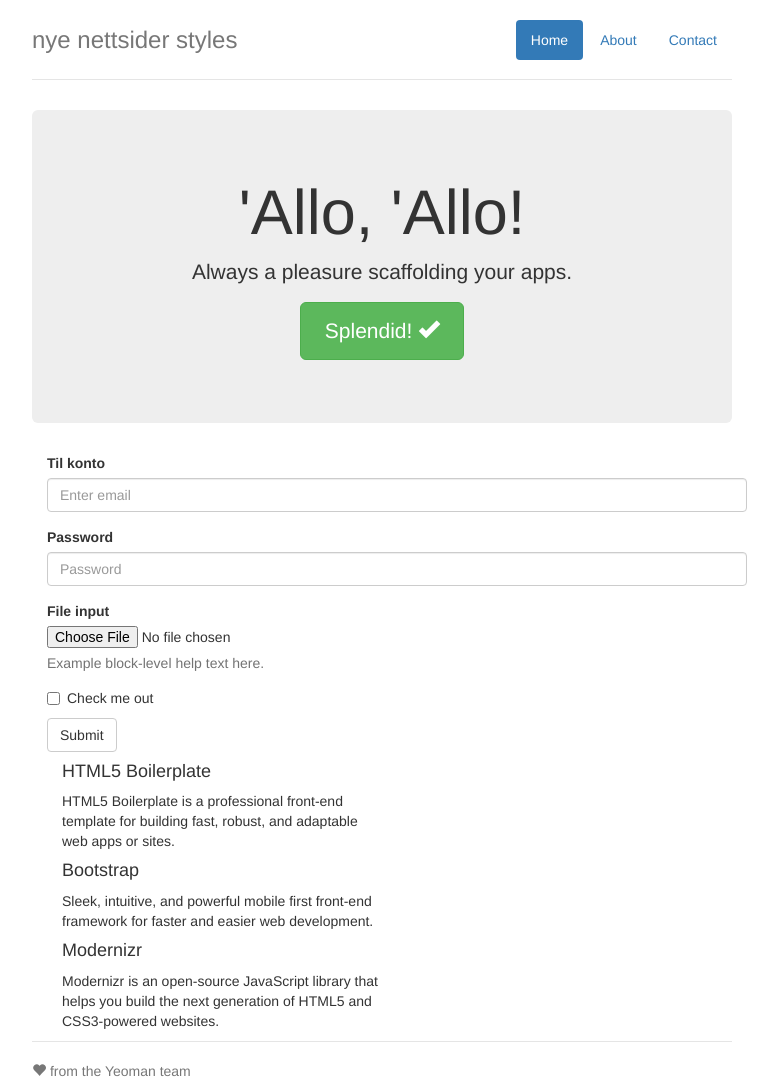
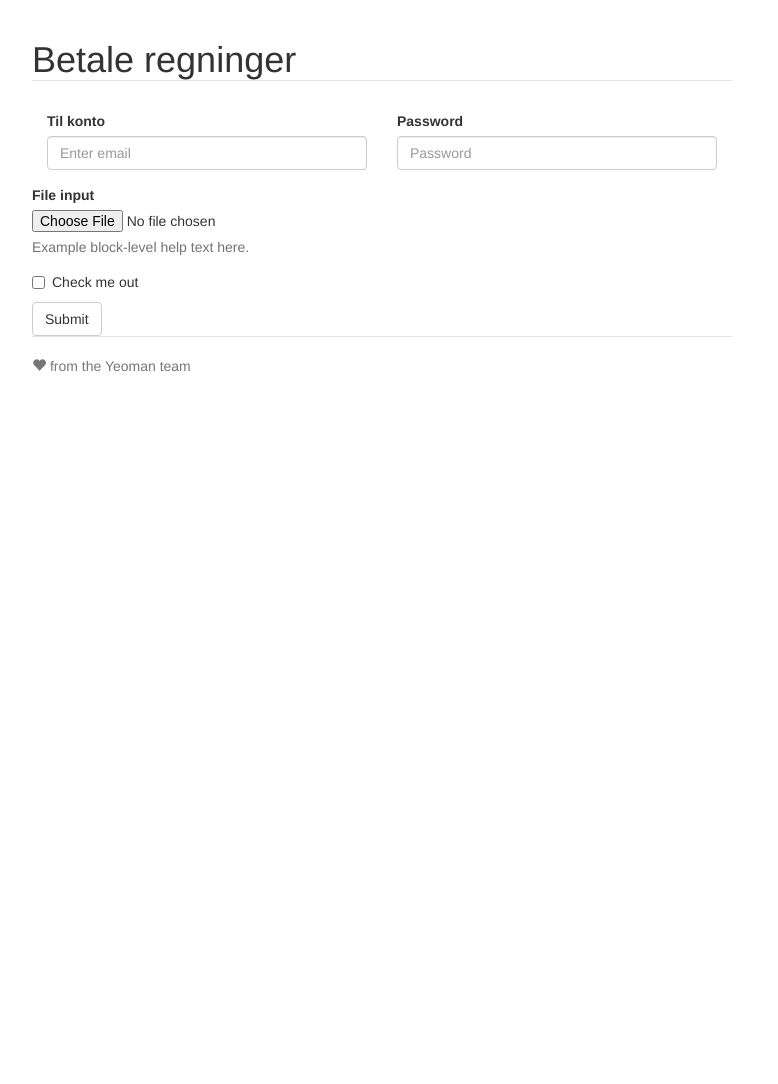
Before and after one commit to andnorda/responsive, a website: page app/index.html in a window 1280 px wide. Shown: the whole page, without its empty margins (258-1036 px from the left). After the commit the page ends 800 px from the top, so only its background shows below. Drawn offline with nearby package versions, Linux system fonts and the light colour scheme; files that its build step writes are made by us from their sources; files whose address does not match are found by name.

Commit message:
Betale regninger start

```diff
--- a/app/index.html
+++ b/app/index.html
@@ -27,29 +27,14 @@
 
 
     <div class="container">
-      <div class="header">
-        <ul class="nav nav-pills pull-right">
-          <li class="active"><a href="#">Home</a></li>
-          <li><a href="#">About</a></li>
-          <li><a href="#">Contact</a></li>
-        </ul>
-        <h3 class="text-muted">nye nettsider styles</h3>
-      </div>
-
-      <div class="jumbotron">
-        <h1>'Allo, 'Allo!</h1>
-        <p class="lead">Always a pleasure scaffolding your apps.</p>
-        <p><a class="btn btn-lg btn-success" href="#">Splendid! <span class="glyphicon glyphicon-ok"></span></a></p>
-      </div>
-
-      <div class="container">
+        <h1 class="header">Betale regninger</h1>
 
         <form role="form">
-          <div class="form-group">
+          <div class="form-group col-sm-6">
             <label for="exampleInputEmail1">Til konto</label>
             <input type="email" class="form-control" id="exampleInputEmail1" placeholder="Enter email">
           </div>
-          <div class="form-group">
+          <div class="form-group col-sm-6">
             <label for="exampleInputPassword1">Password</label>
             <input type="password" class="form-control" id="exampleInputPassword1" placeholder="Password">
           </div>
@@ -67,25 +52,10 @@
         </form>
 
 
-        <div class="col-lg-6">
-          <h4>HTML5 Boilerplate</h4>
-          <p>HTML5 Boilerplate is a professional front-end template for building fast, robust, and adaptable web apps or sites.</p>
-
-
-
-          <h4>Bootstrap</h4>
-          <p>Sleek, intuitive, and powerful mobile first front-end framework for faster and easier web development.</p>
-
-          <h4>Modernizr</h4>
-          <p>Modernizr is an open-source JavaScript library that helps you build the next generation of HTML5 and CSS3-powered websites.</p>
-
-        </div>
-      </div>
 
       <div class="footer">
         <p><span class="glyphicon glyphicon-heart"></span> from the Yeoman team</p>
       </div>
-
     </div>
 
 
```
